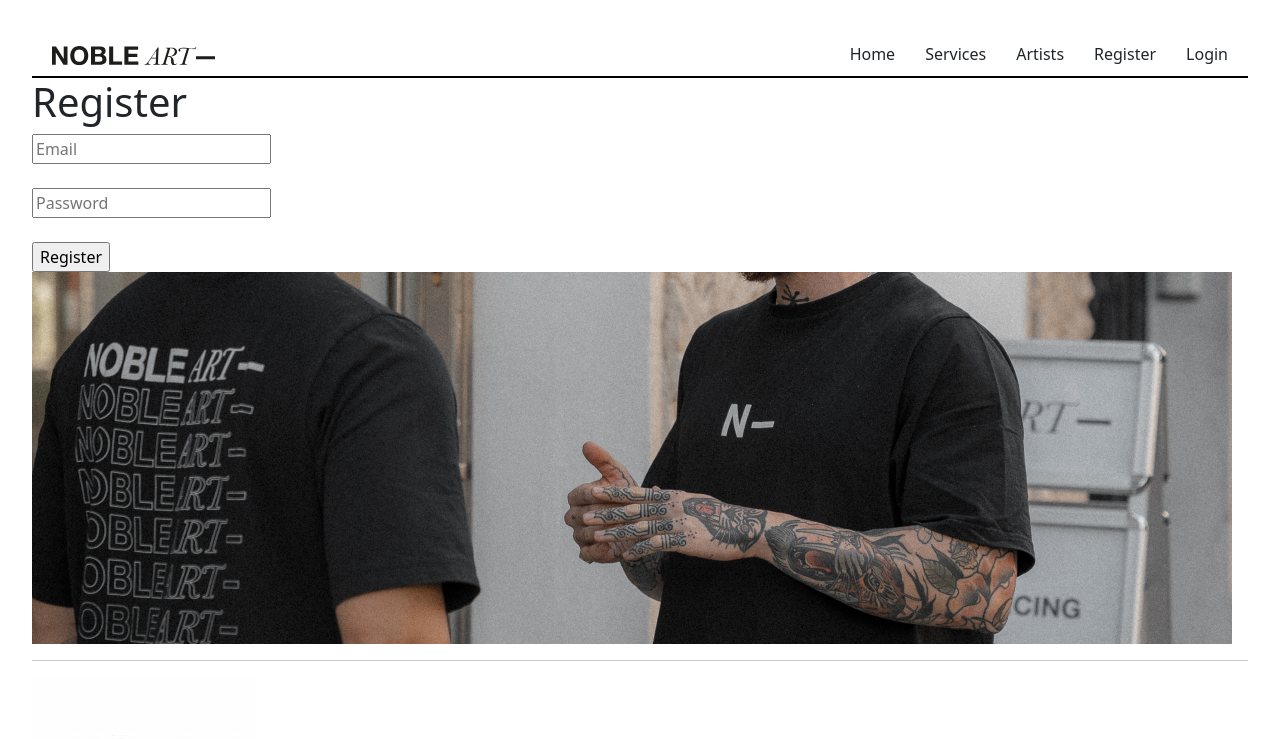
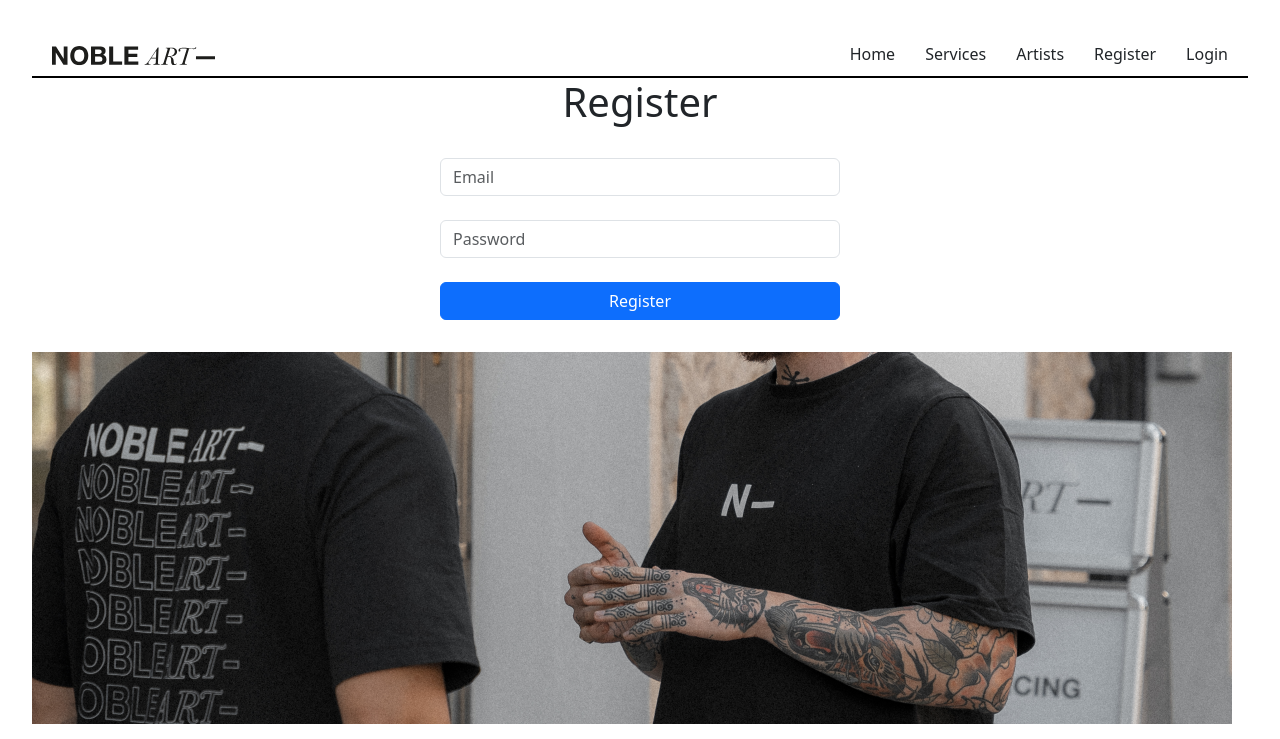
Before and after one commit to yoanastamenova/Tattoo_Studio--front, a React (Vite) app: page /register in a window 1280 px wide. Shown: the top 739 px of the page. Built offline with nearby package versions, Linux system fonts and the light colour scheme.

Commit message:
feat: fixed bugs final bootstrap version finished

```diff
--- a/src/components/Artists/Artists.jsx
+++ b/src/components/Artists/Artists.jsx
@@ -24,8 +24,8 @@ export const Artists = () => {
   return (
     <>
     <div className="container" style={{ marginTop: '20px' }}>
-    <div className="row">
-      {artists.map((artist, index) => (
+        <div className="row">
+         {artists.map((artist, index) => (
         <CCard
           key={artist.id}
           imageIndex={index}
--- a/src/components/Login/Login.jsx
+++ b/src/components/Login/Login.jsx
@@ -1,9 +1,9 @@
 import React, { useState } from 'react'
 import { CInput } from '../CInput/CInput';
 import { loginUser } from '../../services/apiCalls';
-import { jwtDecode } from 'jwt-decode';
 import { useNavigate } from 'react-router-dom';
 import banner from "/images/banner.png"
+import { jwtDecode } from 'jwt-decode';
 
 
 export const Login = () => {
@@ -43,31 +43,42 @@ export const Login = () => {
 
   return (
     <>
-      <h1>Login</h1>
-      <div>
+      <div className='d-flex align-items-center justify-content-center'>
+        <div className='mb-3' style={{ width: '100%', maxWidth: '400px' }}>
+          <h1 className='text-center'>Login</h1>
+          <div className="form-group">
             <CInput
               type="email"
               name="email"
               placeholder="Email"
               emitFunction={handleChange}
+              className="form-control"
             />
           </div>
-      <div>
+          <div className="form-group">
             <CInput
               type="password"
               name="password_hash"
               placeholder="Password"
               emitFunction={handleChange}
+              className="form-control"
             />
           </div>
+          <div className="d-grid">
             <CInput
               type="button"
               name="button"
               value="Login"
               placeholder="Login"
               clickFunction={login}
+              className="btn btn-primary"
             />
-      <img src={banner} />
+          </div>
+        </div>
+      </div>
+      <div className="mt-3 text-center">
+        <img src={banner} alt="Login Banner" className="img-fluid" />
+      </div>
     </>
   )
 }
--- a/src/components/Register/Register.jsx
+++ b/src/components/Register/Register.jsx
@@ -36,29 +36,37 @@ export const Register = () => {
     }
     return (
       <>
-    <div className='mb-3'>
-    <h1>Register</h1>
-    <div>
+        <div className='d-flex align-items-center justify-content-center'>
+          <div className='mb-3' style={{ width: '100%', maxWidth: '400px' }}>
+            <h1 className='text-center'>Register</h1>
+            <br />
+            <div className="form-group">
                 <input
                   type="email"
+                  className="form-control"
                   name="email"
                   placeholder="Email"
                   onChange={handleChange}
                 />
             </div>
             <br />
-    <div>
+            <div className="form-group">
                 <input
                   type="password"
+                  className="form-control"
                   name="password_hash"
                   placeholder="Password"
                   onChange={handleChange}
                 />
             </div>
             <br />
-    <input type="button" value="Register" onClick={register} />
-    <br />
-    <img src={banner} />
+            <div className="d-grid">
+                <button className="btn btn-primary" type="button" onClick={register}>Register</button>
+            </div>
+          </div>
+        </div>
+        <div className="mt-3">
+              <img src={banner} alt="Register Banner" className="img-fluid" />
             </div>
       </>
     )
--- a/src/views/User/Profile/Profile.jsx
+++ b/src/views/User/Profile/Profile.jsx
@@ -72,6 +72,7 @@ export const Profile = () => {
           <CInput type="text" name="first_name" placeholder="First Name" value={editData.first_name} emitFunction={editInputHandler} />
           <CInput type="text" name="last_name" placeholder="Last Name" value={editData.last_name} emitFunction={editInputHandler} />
           <CInput type="email" name="email" placeholder="Email" value={editData.email} emitFunction={editInputHandler} />
+          <br />
           <button className="btn btn-primary mt-2" onClick={confirmButtonHandler}>Save Changes</button>
         </>
       ) : (
--- a/src/views/User/appointments/appointments.jsx
+++ b/src/views/User/appointments/appointments.jsx
@@ -61,6 +61,8 @@ export const Appointments = () => {
 
   return (
     <div className="container mt-4">
+      <h2>Appointments: </h2>
+      <br />
     <div className="row">
       {appointments.length > 0 ? (
         appointments.map((appointment, index) => (
--- a/src/views/User/newAppointment/NewApp.jsx
+++ b/src/views/User/newAppointment/NewApp.jsx
@@ -109,7 +109,7 @@ export const NewApp = () => {
             <div className="button-div">
                 <CInput
                     type="button"
-                    value="Create Appointment"
+                    value="Create"
                     clickFunction={handleSendAppointment}
                     className="button-style"
                 />
```
Lines whose indentation alone changed are shown as unchanged.
